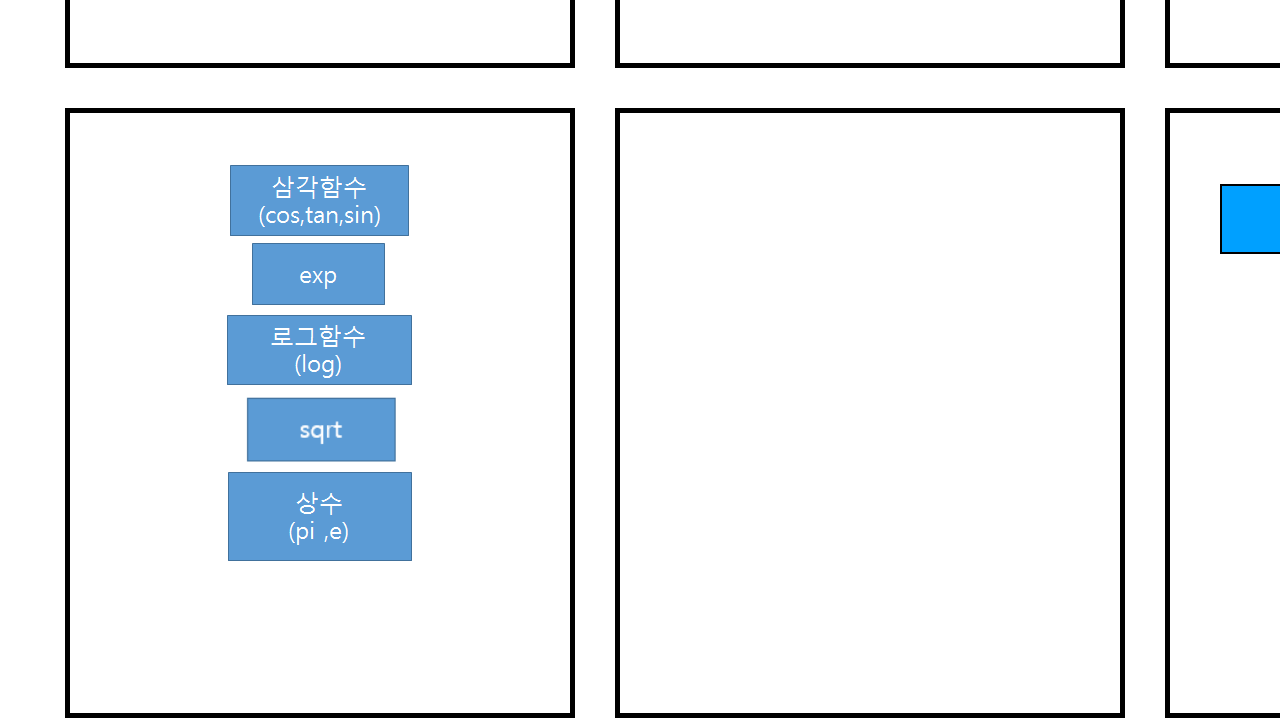
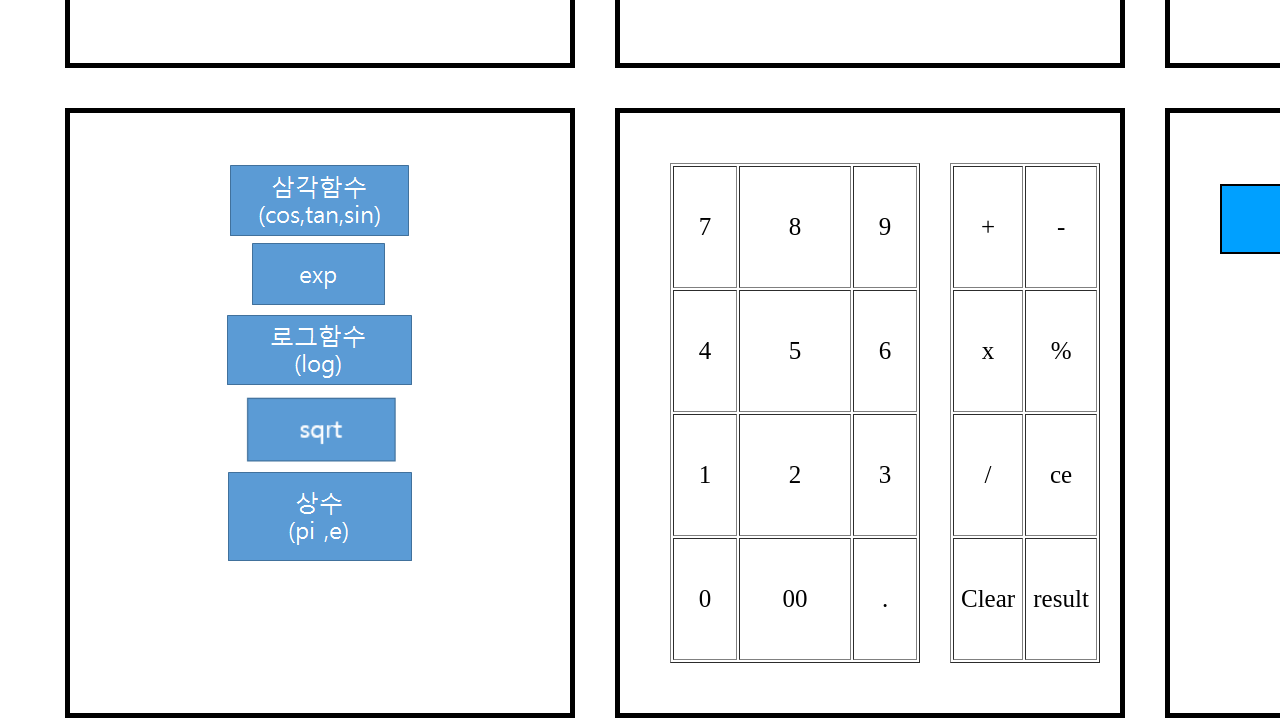
Before and after one commit to me2634/outsourcing-engcalc, a plain HTML site: page index.html in a window 1280 px wide. Shown: the part 552-1270 px from the top of the page. Drawn offline with nearby package versions, Linux system fonts and the light colour scheme.

Commit message:
계산기 화면 구성 및 함수 이벤트처리

```diff
--- a/css/basic.css
+++ b/css/basic.css
@@ -43,3 +43,19 @@ body
 .boxLabel2{
     padding: 45px 25px 45px 25px;
 }
+.calcTbl{
+    position: absolute;
+    width: 250px;
+    height: 500px;
+}
+.calcTbl td,
+.operTbl td{
+    font-size: 25px;
+}
+
+.operTbl {
+    position: absolute;
+    margin-left: 280px;
+    width: 150px;
+    height: 500px;
+}
--- a/index.html
+++ b/index.html
@@ -6,16 +6,12 @@
     <link rel="stylesheet" href="css/basic.css">
     <script src="https://ajax.googleapis.com/ajax/libs/jquery/1.12.4/jquery.min.js"></script>
     <script>
-        $(function () {
-            $("#made").on('click', function () {
-                alert("테스트2555!");
-            });
 
-        });
 
         function allowDrop(ev) {
             ev.preventDefault();
         }
+
 
         function drag(ev) {
             ev.dataTransfer.setData("text", ev.target.id);  // 이벤트 발생 태그 (드래그)
@@ -25,26 +21,48 @@
             ev.preventDefault();
             var c = ev.dataTransfer.getData("text");    // 드래그 시점에서 저장된 데이터 받기 (이미지ID)
             var targetId = ev.target.id;                // 이벤트 발생 태그 (드롭)
-            var img = document.getElementById(c);     // img 태그
-            var eventHandler = function () {
-                alert("클릭확인");
-            };
+            var img = document.getElementById(c);       // img 태그
 
             console.log(img.id);
+
             if (targetId == 'funcExecArea') {
                 document.getElementById("funcExec").appendChild(img);
-                img.addEventListener('click', eventHandler);
+                img.onclick = function () {
+                    eventHandler(img)
+                };
             }
-            else{
+            else {
                 document.getElementById("funcArea").appendChild(img);
-                img.addEventListener('click', function () {
-                    console.log("클릭삭제확인");
-                });
-                console.log("확인22");
+                img.onclick = function () {
+                    ;
+                };
             }
         }
 
+        /*
+           함수별 처리
+         */
+        function eventHandler(img) {
+            var imgId = img.id;
 
+            // 삼각함수 이벤트 핸들러
+            if (imgId == 'tri') {
+                console.log('1');
+            }
+            else if (imgId === 'log') {
+                console.log('2');
+            }
+            else if (imgId === 'exp') {
+                console.log('3');
+            }
+            else if (imgId === 'sqrt') {
+                console.log('4');
+            }
+            else if (imgId === 'constant') {
+                console.log('5');
+            }
+            alert("클릭확!!" + img.id);
+        }
     </script>
 </head>
 <body>
@@ -83,8 +101,48 @@
             </div>
         </div>
 
+        <!-- 계산기 -->
         <div class="box box2">
-            <!-- 계산기 -->
+            <table border="1" class="calcTbl" id="calcTbl">
+                <tr>
+                    <td>7</td>
+                    <td>8</td>
+                    <td>9</td>
+                </tr>
+                <tr>
+                    <td>4</td>
+                    <td>5</td>
+                    <td>6</td>
+                </tr>
+                <tr>
+                    <td>1</td>
+                    <td>2</td>
+                    <td>3</td>
+                </tr>
+                <tr>
+                    <td>0</td>
+                    <td>00</td>
+                    <td>.</td>
+                </tr>
+            </table>
+            <table border="1" class="operTbl" id="operTbl">
+                <tr>
+                    <td>+</td>
+                    <td>-</td>
+                </tr>
+                <tr>
+                    <td>x</td>
+                    <td>%</td>
+                </tr>
+                <tr>
+                    <td>/</td>
+                    <td>ce</td>
+                </tr>
+                <tr>
+                    <td>Clear</td>
+                    <td>result</td>
+                </tr>
+            </table>
         </div>
         <div class="box box3">
             <h1 class="boxLabel">히스토리</h1>
```
